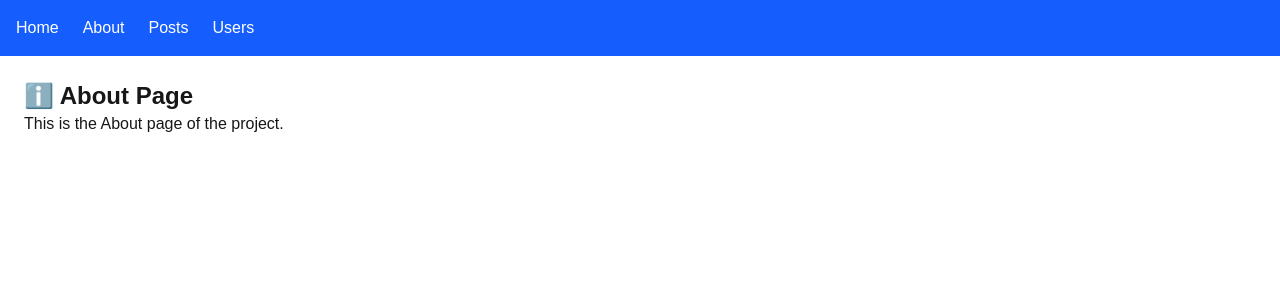
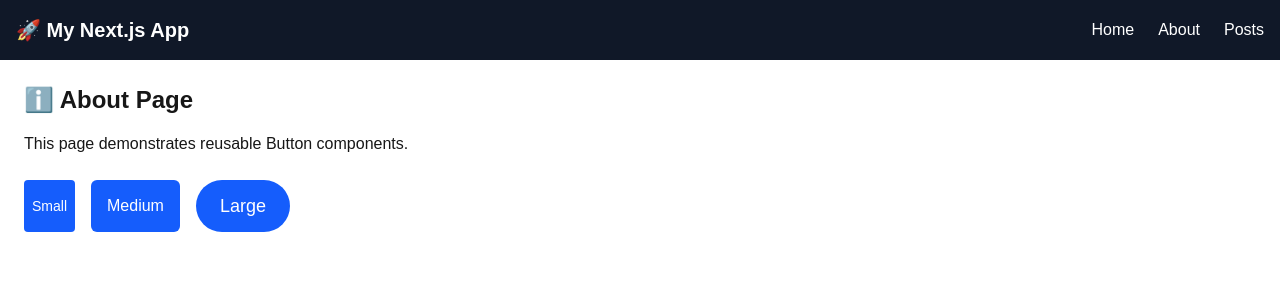
Before and after one commit to DISCIPLINE55/alx-project-0x02-setup, a Next.js app in the folder alx-project-0x02/: page /about in a window 1280 px wide. Shown: the top 300 px of the page. Built offline with nearby package versions, Linux system fonts and the light colour scheme.

Commit message:
cards created

```diff
--- /dev/null
+++ b/alx-project-0x02/components/common/Button.tsx
@@ -0,0 +1,18 @@
+import { ButtonProps } from "../../interfaces";
+
+export default function Button({ label, size = "medium", shape = "rounded-md", onClick }: ButtonProps) {
+  const sizeClasses = {
+    small: "px-2 py-1 text-sm",
+    medium: "px-4 py-2 text-base",
+    large: "px-6 py-3 text-lg",
+  };
+
+  return (
+    <button
+      onClick={onClick}
+      className={`${sizeClasses[size]} bg-blue-600 text-white ${shape} hover:bg-blue-700 transition`}
+    >
+      {label}
+    </button>
+  );
+}
--- /dev/null
+++ b/alx-project-0x02/components/common/Card.tsx
@@ -0,0 +1,10 @@
+import { CardProps } from "../../interfaces";
+
+export default function Card({ title, content }: CardProps) {
+  return (
+    <div className="border rounded-lg shadow-md p-4 bg-white hover:shadow-lg transition">
+      <h2 className="text-xl font-bold mb-2">{title}</h2>
+      <p className="text-gray-700">{content}</p>
+    </div>
+  );
+}
--- /dev/null
+++ b/alx-project-0x02/components/common/PostModal.tsx
@@ -0,0 +1,57 @@
+import { useState } from "react";
+import { PostModalProps } from "../../interfaces";
+
+export default function PostModal({ isOpen, onClose, onSubmit }: PostModalProps) {
+  const [title, setTitle] = useState("");
+  const [content, setContent] = useState("");
+
+  if (!isOpen) return null;
+
+  const handleSubmit = (e: React.FormEvent) => {
+    e.preventDefault();
+    onSubmit({ title, content });
+    setTitle("");
+    setContent("");
+    onClose();
+  };
+
+  return (
+    <div className="fixed inset-0 flex items-center justify-center bg-black bg-opacity-40 z-50">
+      <div className="bg-white p-6 rounded-lg shadow-lg w-96">
+        <h2 className="text-xl font-bold mb-4">Add New Post</h2>
+        <form onSubmit={handleSubmit} className="space-y-4">
+          <input
+            type="text"
+            placeholder="Enter title"
+            value={title}
+            onChange={(e) => setTitle(e.target.value)}
+            className="w-full p-2 border rounded"
+            required
+          />
+          <textarea
+            placeholder="Enter content"
+            value={content}
+            onChange={(e) => setContent(e.target.value)}
+            className="w-full p-2 border rounded"
+            required
+          />
+          <div className="flex justify-end gap-2">
+            <button
+              type="button"
+              onClick={onClose}
+              className="px-4 py-2 bg-gray-300 rounded hover:bg-gray-400"
+            >
+              Cancel
+            </button>
+            <button
+              type="submit"
+              className="px-4 py-2 bg-blue-600 text-white rounded hover:bg-blue-700"
+            >
+              Add
+            </button>
+          </div>
+        </form>
+      </div>
+    </div>
+  );
+}
--- a/alx-project-0x02/components/layout/Header.tsx
+++ b/alx-project-0x02/components/layout/Header.tsx
@@ -2,20 +2,12 @@ import Link from "next/link";
 
 export default function Header() {
   return (
-    <header className="bg-blue-600 text-white p-4">
-      <nav className="flex space-x-6">
-        <Link href="/home" className="hover:underline">
-          Home
-        </Link>
-        <Link href="/about" className="hover:underline">
-          About
-        </Link>
-        <Link href="/posts" className="hover:underline">
-          Posts
-        </Link>
-        <Link href="/users" className="hover:underline">
-          Users
-        </Link>
+    <header className="bg-gray-900 text-white p-4 flex justify-between items-center">
+      <h1 className="text-xl font-bold">🚀 My Next.js App</h1>
+      <nav className="space-x-6">
+        <Link href="/home" className="hover:text-blue-400">Home</Link>
+        <Link href="/about" className="hover:text-blue-400">About</Link>
+        <Link href="/posts" className="hover:text-blue-400">Posts</Link>
       </nav>
     </header>
   );
--- /dev/null
+++ b/alx-project-0x02/interfaces/index.ts
@@ -0,0 +1,19 @@
+export interface CardProps {
+  title: string;
+  content: string;
+}
+
+// Add PostModalProps
+export interface PostModalProps {
+  isOpen: boolean;
+  onClose: () => void;
+  onSubmit: (post: { title: string; content: string }) => void;
+}
+
+// Add ButtonProps
+export interface ButtonProps {
+  label: string;
+  size?: "small" | "medium" | "large";
+  shape?: "rounded-sm" | "rounded-md" | "rounded-full";
+  onClick?: () => void;
+}
--- a/alx-project-0x02/interfaces/index.tsx
+++ /dev/null
@@ -1,4 +0,0 @@
-export interface CardProps {
-  title: string;
-  content: string;
-}
--- a/alx-project-0x02/pages/about.tsx
+++ b/alx-project-0x02/pages/about.tsx
@@ -1,12 +1,19 @@
 import Header from "../components/layout/Header";
+import Button from "../components/common/Button";
 
 export default function AboutPage() {
   return (
     <div>
       <Header />
-      <main className="p-6">
-        <h1 className="text-2xl font-semibold">ℹ️ About Page</h1>
-        <p>This is the About page of the project.</p>
+      <main className="p-6 space-y-6">
+        <h1 className="text-2xl font-semibold mb-4">ℹ️ About Page</h1>
+        <p className="mb-6">This page demonstrates reusable Button components.</p>
+
+        <div className="flex gap-4">
+          <Button label="Small" size="small" shape="rounded-sm" />
+          <Button label="Medium" size="medium" shape="rounded-md" />
+          <Button label="Large" size="large" shape="rounded-full" />
+        </div>
       </main>
     </div>
   );
--- a/alx-project-0x02/pages/home.tsx
+++ b/alx-project-0x02/pages/home.tsx
@@ -1,12 +1,38 @@
+import { useState } from "react";
 import Header from "../components/layout/Header";
+import Card from "../components/common/Card";
+import PostModal from "../components/common/PostModal";
 
 export default function HomePage() {
+  const [isModalOpen, setIsModalOpen] = useState(false);
+  const [posts, setPosts] = useState<{ title: string; content: string }[]>([]);
+
+  const handleAddPost = (post: { title: string; content: string }) => {
+    setPosts([...posts, post]);
+  };
+
   return (
     <div>
       <Header />
-      <main className="p-6">
-        <h1 className="text-2xl font-semibold">🏠 Home Page</h1>
-        <p>This is the Home page of the project.</p>
+      <main className="p-6 space-y-4">
+        <h1 className="text-2xl font-semibold mb-4">🏠 Home Page</h1>
+
+        <button
+          onClick={() => setIsModalOpen(true)}
+          className="px-4 py-2 bg-green-600 text-white rounded hover:bg-green-700"
+        >
+          ➕ Add Post
+        </button>
+
+        {posts.map((post, index) => (
+          <Card key={index} title={post.title} content={post.content} />
+        ))}
+
+        <PostModal
+          isOpen={isModalOpen}
+          onClose={() => setIsModalOpen(false)}
+          onSubmit={handleAddPost}
+        />
       </main>
     </div>
   );
--- a/alx-project-0x02/pages/posts.tsx
+++ b/alx-project-0x02/pages/posts.tsx
@@ -0,0 +1,13 @@
+import Header from "../components/layout/Header";
+
+export default function PostsPage() {
+  return (
+    <div>
+      <Header />
+      <main className="p-6">
+        <h1 className="text-2xl font-bold">📝 Posts Page</h1>
+        <p>Here we will later fetch and display posts.</p>
+      </main>
+    </div>
+  );
+}
```
